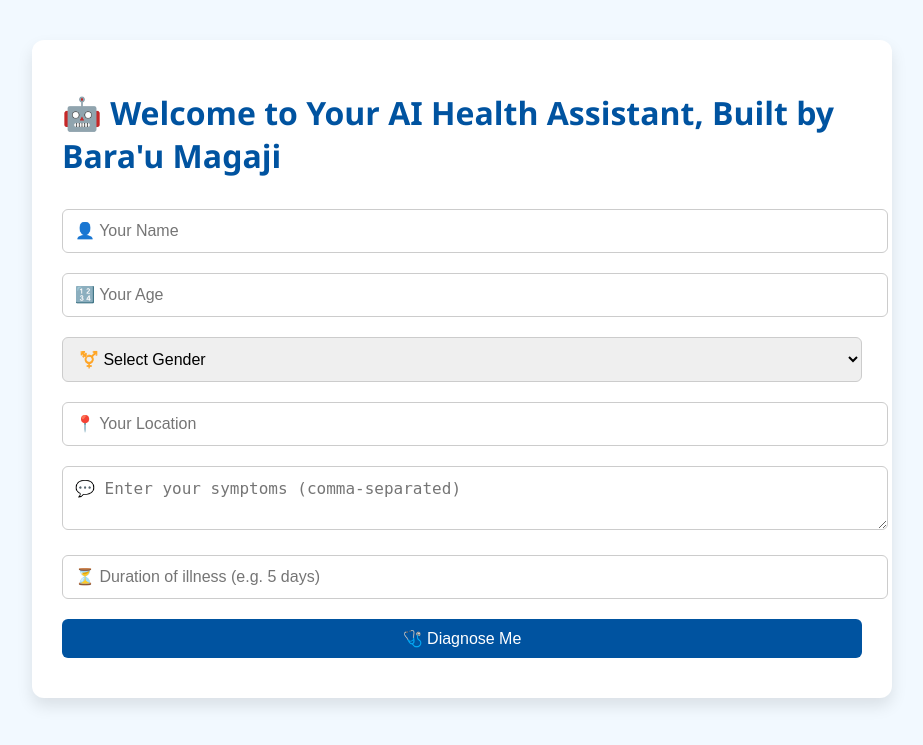
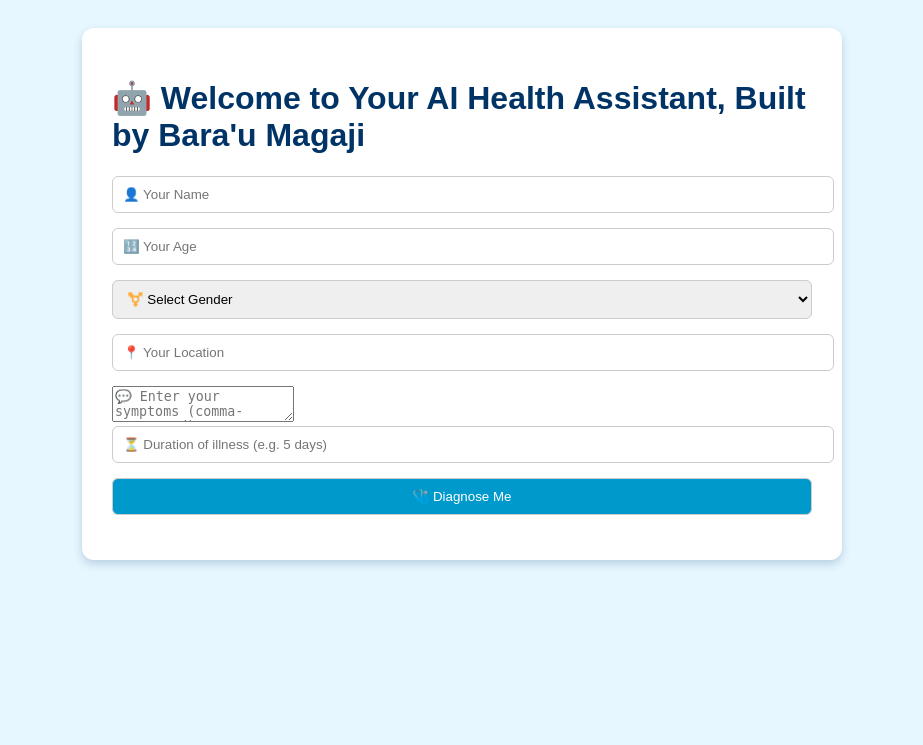
Before and after one commit to jammel001/healthHERO, a Flask app: page / in a window 1280 px wide. Shown: the top 745 px of the page, without its empty margins (178-1101 px from the left). Run offline with Flask 3, Linux system fonts and the light colour scheme; parts of the project's set-up code (start-up, migrations or seed data) failed here and were passed over.

Commit message:
Update style.css

```diff
--- a/static/style.css
+++ b/static/style.css
@@ -1,46 +1,43 @@
 body {
-    font-family: 'Segoe UI', sans-serif;
-    background-color: #f2f9ff;
-    color: #222;
-    margin: 0;
-    padding: 0;
+  background-color: #e6f7ff;
+  font-family: Arial, sans-serif;
+  padding: 20px;
+  color: #003366;
 }
 
 .container {
-    max-width: 800px;
-    margin: 40px auto;
-    background: #fff;
+  max-width: 700px;
+  margin: auto;
+  background-color: #ffffff;
   padding: 30px;
   border-radius: 12px;
-    box-shadow: 0 8px 16px rgba(0,0,0,0.1);
+  box-shadow: 0 4px 10px rgba(0, 51, 102, 0.2);
 }
 
 h1, h2, h3 {
-    color: #0053a0;
+  color: #003366;
 }
 
-form input, form textarea, form select, form button {
+label {
+  display: block;
+  margin: 15px 0 5px;
+}
+
+input, select, button {
   width: 100%;
-    padding: 12px;
-    margin: 10px 0;
+  padding: 10px;
+  margin-bottom: 15px;
   border: 1px solid #ccc;
   border-radius: 6px;
-    font-size: 16px;
 }
 
-form button, .button {
-    background-color: #0053a0;
+button {
+  background-color: #0099cc;
   color: white;
-    border: none;
-    padding: 10px 16px;
-    border-radius: 6px;
   cursor: pointer;
-    text-align: center;
-    text-decoration: none;
-    display: inline-block;
-    font-size: 16px;
+  transition: background 0.3s ease;
 }
 
-form button:hover, .button:hover {
-    background-color: #0077cc;
+button:hover {
+  background-color: #007399;
 }
```
Lines whose indentation alone changed are shown as unchanged.
